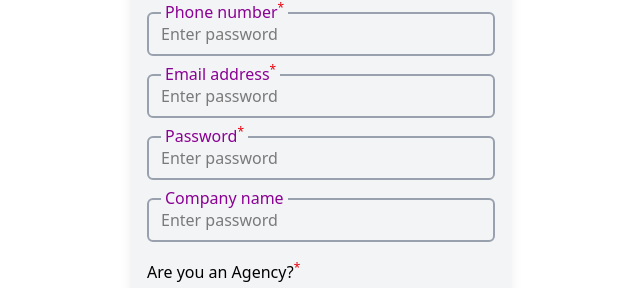
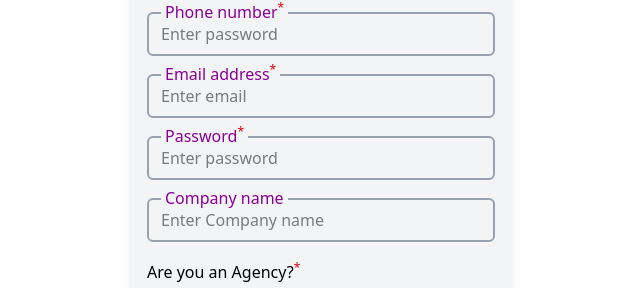
Before and after one commit to DeepakChauhan33/Prjintern, a React (Vite) app: page /createPage in a window 1280 px wide. Shown: the part 259-547 px from the top of the page, without its empty margins (319-959 px from the left). Built offline with nearby package versions, Linux system fonts and the light colour scheme.

Commit message:
Full and last update

```diff
--- a/src/Components/CreatePage.jsx
+++ b/src/Components/CreatePage.jsx
@@ -71,7 +71,7 @@ const CreatePage = () => {
                    <input
                         className='h-10 outline-none'
                         type="email"
-                        placeholder='Enter password'
+                        placeholder='Enter email'
                         required/>
                 </div>
 
@@ -102,7 +102,7 @@ const CreatePage = () => {
                     <input
                         className='h-10 outline-none'
                         type="text"
-                        placeholder='Enter password'/>
+                        placeholder='Enter Company name'/>
                 </div>
 
 
```
